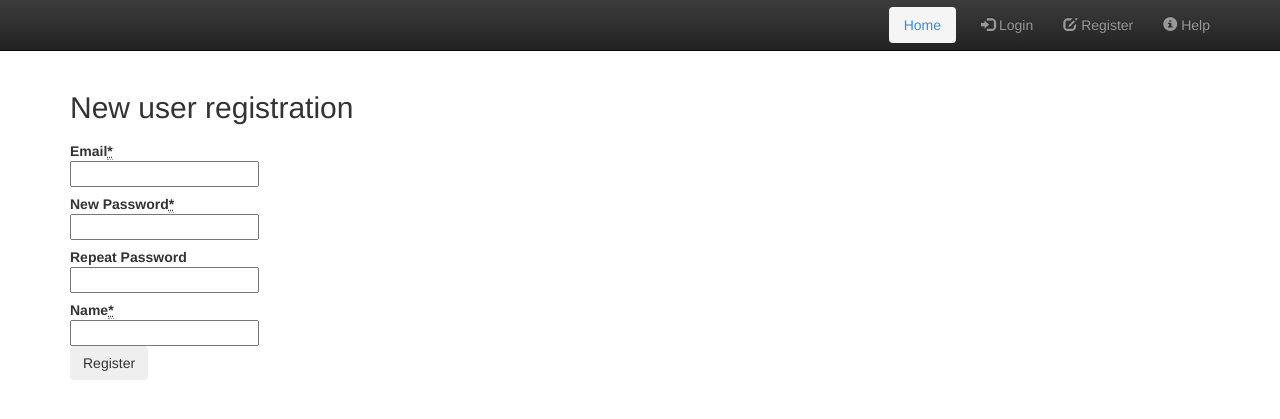
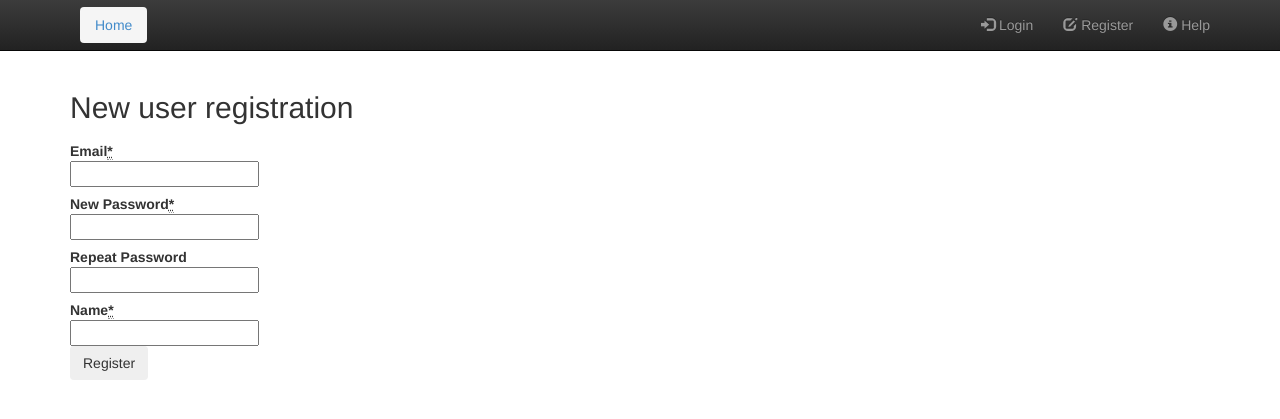
Before and after one commit to lu-zero/plaid, a Flask app: template app/templates/register.html in a window 1280 px wide. Shown: the top 419 px of the page. Run offline with Flask 2, Linux system fonts and the light colour scheme; the template is opened without the code that fills it: values that come from a table or form of the project are taken from there, others are empty; parts of the project's set-up code (start-up, migrations or seed data) failed here and were passed over; some libraries are stand-ins or nearby versions.

Commit message:
navbar: Rework the breadcrumb and remove the admin.css
Flask-admin currently isn't used and it was adding a 4px padding over
the bar.

```diff
--- a/app/static/css/plaid.css
+++ b/app/static/css/plaid.css
@@ -1,4 +1,4 @@
-.nav .breadcrumb {
+.navbar .breadcrumb {
     margin: 0 7px;
 }
 
@@ -7,8 +7,7 @@
 }
 
 @media (min-width: 768px) {
-    .nav .breadcrumb {
-        float: left;
+    .navbar .breadcrumb {
         margin: 7px 10px;
     }
 }
--- a/app/templates/base.html
+++ b/app/templates/base.html
@@ -5,21 +5,18 @@
         <link rel="stylesheet" type="text/css" href="{{url_for('static', filename='css/bootstrap.css')}}" />
         <link rel="stylesheet" type="text/css" href="{{url_for('static', filename='css/bootstrap-theme.css')}}" />
         <link rel="stylesheet" type="text/css" href="{{url_for('static', filename='css/plaid.css')}}" />
-        <link href="{{ url_for('admin.static', filename='admin/css/admin.css') }}" rel="stylesheet">
         {% block head %}{% endblock %}
     </head>
 
     <body>
         <nav class="navbar navbar-inverse navbar-static-top" role="navigation">
             <div class="container">
+                <ul class="breadcrumb pull-left">
+                    <li><a href="{{ url_for('index') }}">Home</a></li>
+                    {% block breadcrumb %}
+                    {% endblock %}
+                </ul>
                 <ul class="nav navbar-nav navbar-right">
-                    <li>
-                        <ol class="breadcrumb">
-                            <li><a href="{{ url_for('index') }}">Home</a></li>
-                            {% block breadcrumb %}
-                            {% endblock %}
-                        </ol>
-                    </li>
                     {% if user!=None and user.is_authenticated() and not user.is_anonymous(): %}
                     <li class="dropdown">
                         <a href="#" class="dropdown-toggle" data-toggle="dropdown">
```
